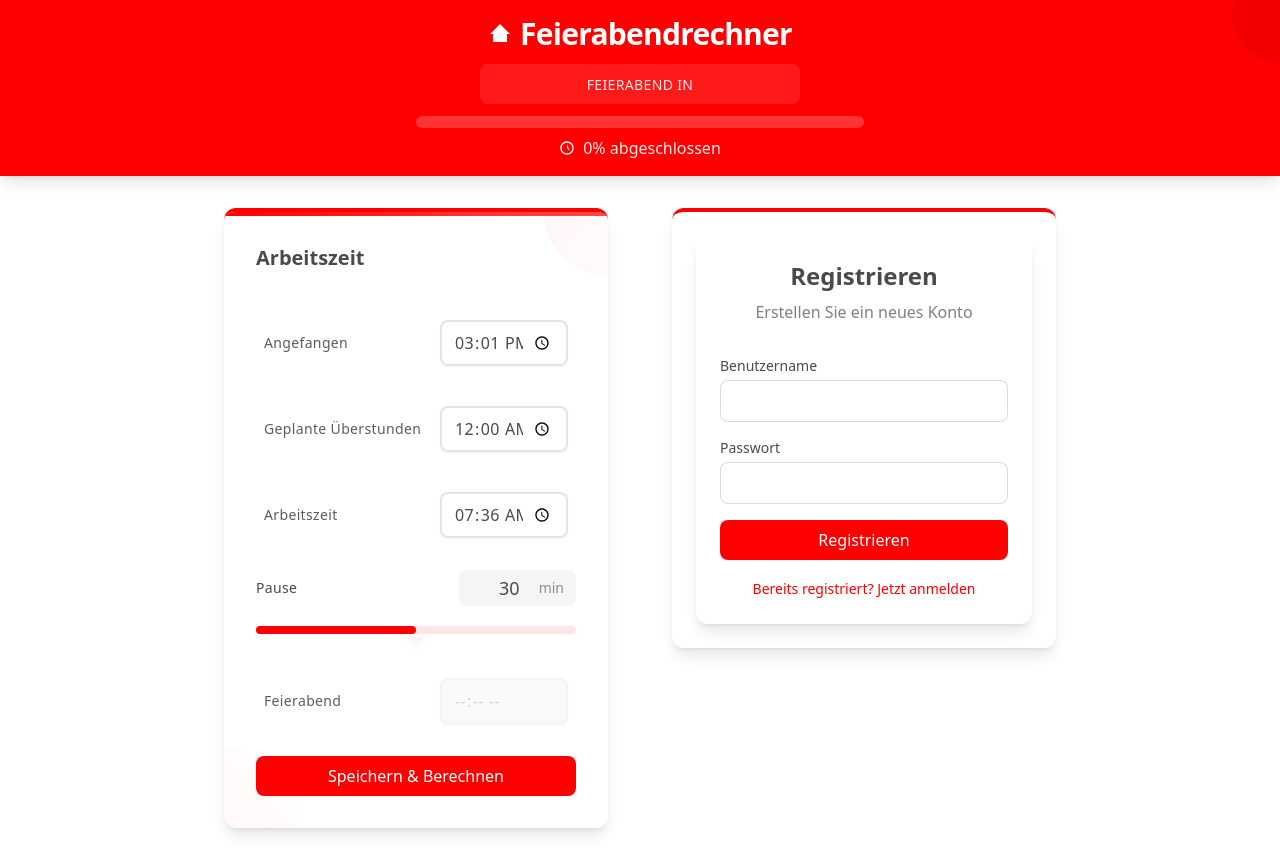
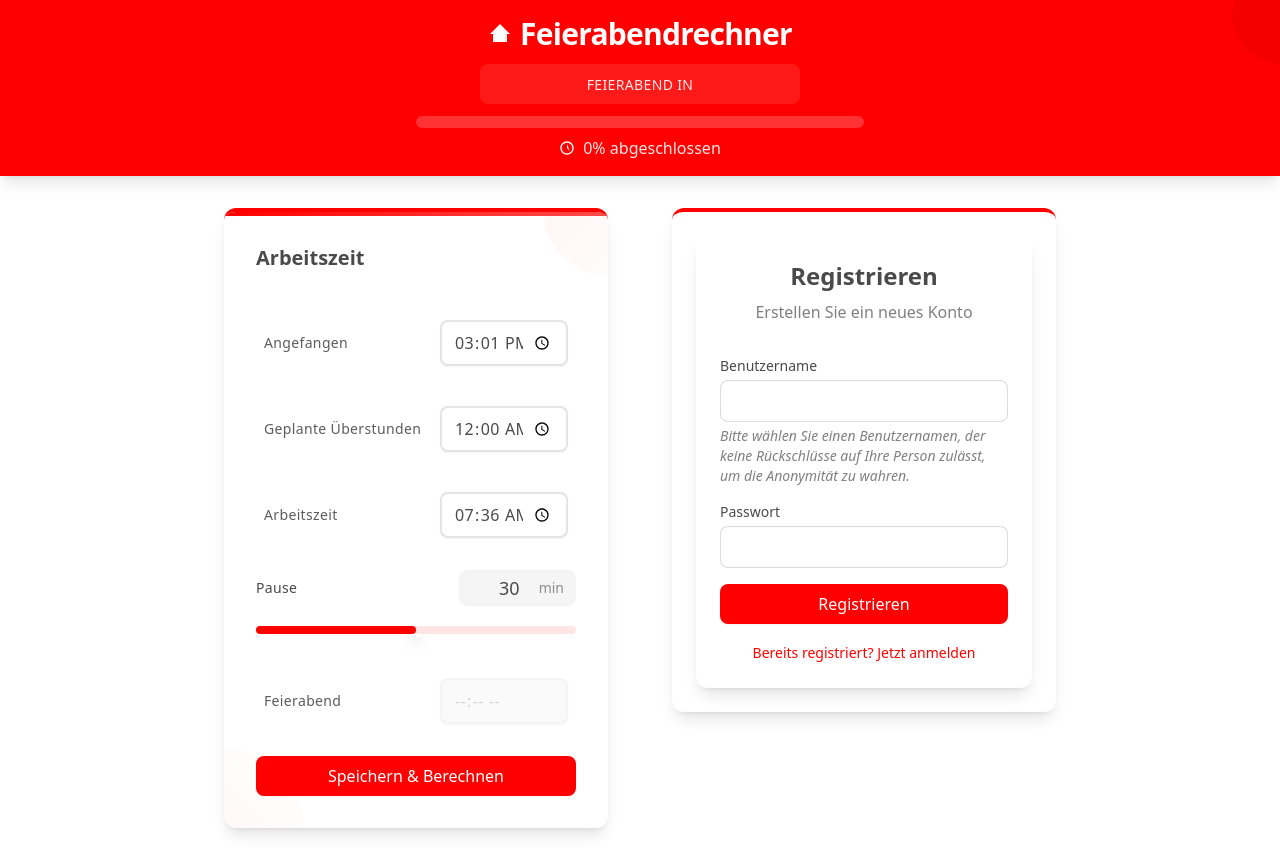
Before and after one commit to lulkebit/lulkebit.github.io, a React (Create React App) app: page / in a window 1280 px wide. Both pictures are taken after a click on the button "Noch kein Konto? Jetzt registrieren". Built offline with nearby package versions, Linux system fonts and the light colour scheme.

Commit message:
feat: Add anonymity guidance for username selection in AuthForm

```diff
--- a/src/components/AuthForm.jsx
+++ b/src/components/AuthForm.jsx
@@ -78,6 +78,13 @@ const AuthForm = ({ onAuthSuccess }) => {
                         required
                         minLength={3}
                     />
+                    {!isLogin && (
+                        <p className='text-sm text-sparkasse-gray/70 mt-1 italic'>
+                            Bitte wählen Sie einen Benutzernamen, der keine
+                            Rückschlüsse auf Ihre Person zulässt, um die
+                            Anonymität zu wahren.
+                        </p>
+                    )}
                 </div>
 
                 <div>
```
